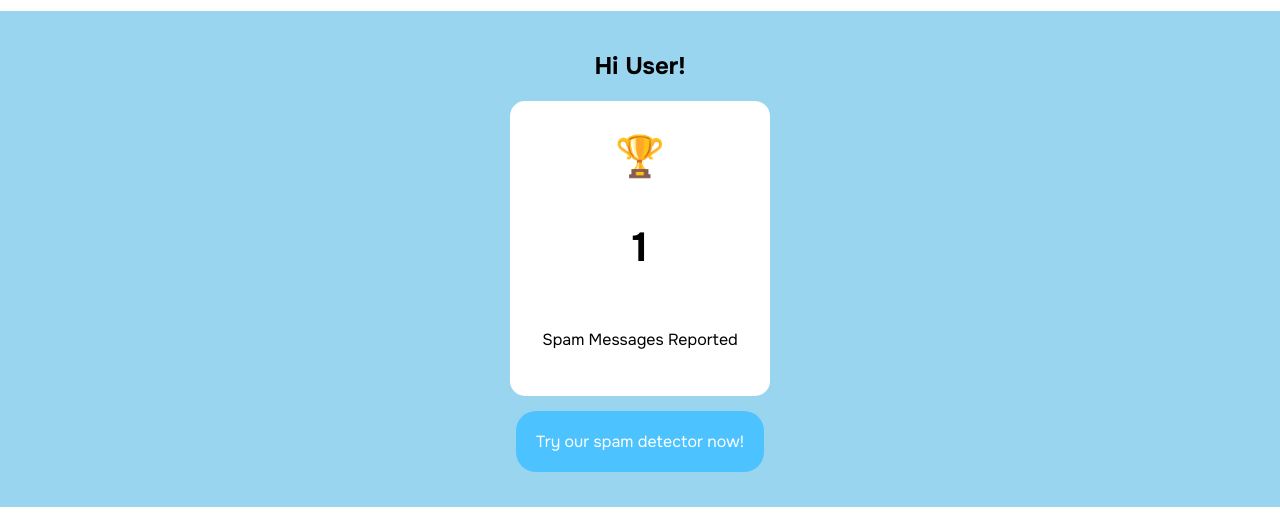
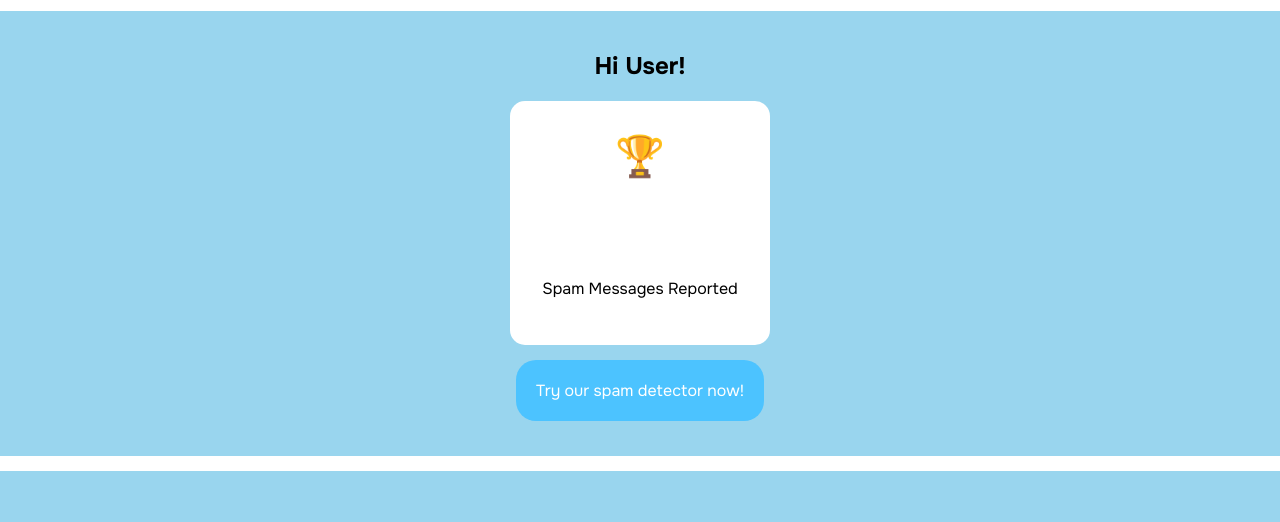
Before and after one commit to 1047267-LWSD/spam-project, a Flask app: page /index in a window 1280 px wide. Shown: the part 506-1028 px from the top of the page. After the commit the page ends 977 px from the top, so only its background shows below. Run offline with Flask 3, Linux system fonts and the light colour scheme; parts of the project's set-up code (start-up, migrations or seed data) failed here and were passed over; some libraries are stand-ins or nearby versions.

Commit message:
changed starting

```diff
--- a/backend/templates/homepage.html
+++ b/backend/templates/homepage.html
@@ -29,7 +29,7 @@
     <div class="stat-card" style = 'text-align: center; background-color: white; border-radius: 15px; width: 200px; padding: 30px; display: flex;
   justify-content: center; flex-direction: column;'>
         <span class="stat-icon" style = 'font-size: 40px'>🏆</span>
-        <h3 class="stat-number" style = 'font-size: 40px'>1</h3>
+        <h3 class="stat-number" style = 'font-size: 40px'></h3>
         <p class="stat-label">Spam Messages Reported</p>
     </div>
 </div>
```
